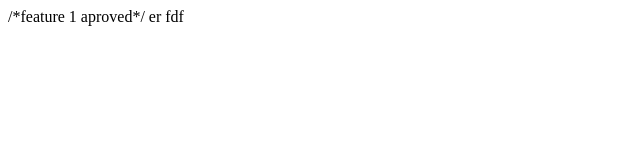
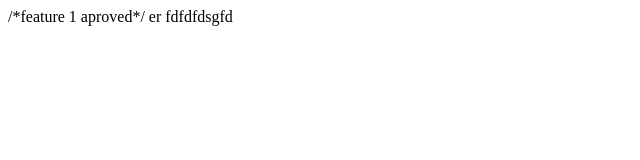
Before and after one commit to unxtcoder/test, a plain HTML site: page contact.html in a window 1280 px wide. Shown: the full height of the page, 0-640 px from the left. Drawn offline with Linux system fonts and the light colour scheme.

Commit message:
dfewrtrwew

```diff
--- a/contact.html
+++ b/contact.html
@@ -9,5 +9,5 @@
 </head>
 <body>
 er
-fdf</body rr>
+fdfdfdsgfd</body rr>
 </html>
```
